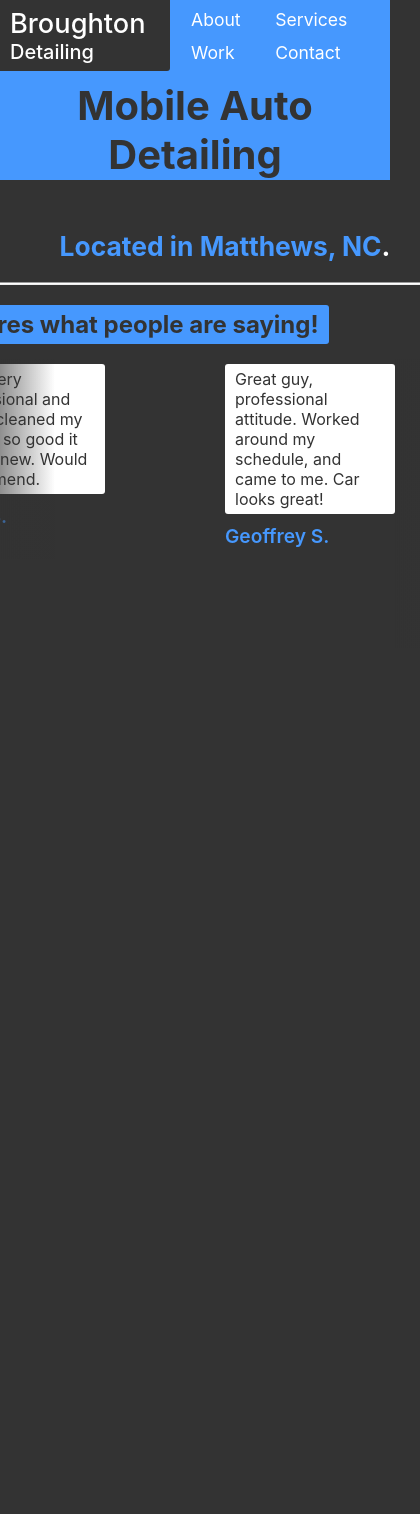
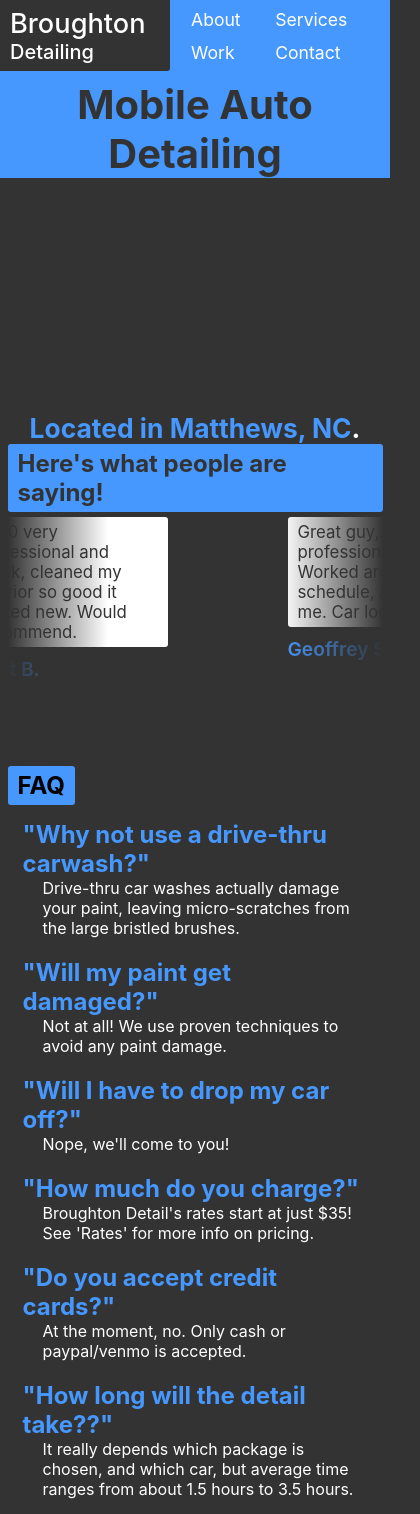
Before and after one commit to jlbroughton88/Broughton_Detailing, a React (Create React App) app in the folder client/: page / in a window 390 px wide. Shown: the whole page, 420 px wide, since content can reach past the window. Before the commit the page ends 844 px from the top, so only its background shows below. Built offline with nearby package versions, Linux system fonts and the light colour scheme.

Commit message:
fixed bug on homepage that showed the little bar at the bottom

```diff
--- a/client/src/App.css
+++ b/client/src/App.css
@@ -4,4 +4,5 @@
 
 .App {
  min-height: 100%;
+ height: 100%;
 }
--- a/client/src/components/Contact1/Contact1.scss
+++ b/client/src/components/Contact1/Contact1.scss
@@ -1,5 +1,5 @@
 .contactMother {
-  height: 100vh;
+  height: 100%;
   .contactMain {
     display: flex;
     flex-direction: row;
@@ -7,12 +7,14 @@
 
     .leftSect {
       height: 100%;
-      width: 50%;
+      width: calc(50% - 30px);
       background: #4698fe;
       display: flex;
       align-items: center;
       justify-content: flex-end;
       padding-right: 30px;
+      position: fixed;
+
       .headDiv {
         margin-bottom: 100px;
         display: flex;
@@ -34,6 +36,8 @@
       align-items: flex-start;
       justify-content: center;
       flex-direction: column;
+      position: relative;
+      left: 50%;
       .rightSectChild {
         padding-left: 30px;
         margin-bottom: 100px;
@@ -120,6 +124,7 @@
         width: 100%;
         height: 180px;
         padding-right: 0;
+        position: static;
         .headDiv {
           margin: 0;
           justify-content: center;
@@ -145,7 +150,8 @@
         height: 180px;
       }
       .rightSect {
-        justify-content: center;
+        justify-content: flex-start;
+        left: 0;
         .rightSectChild {
           align-self: center;
           margin-top: 50px;
--- a/client/src/components/Home1/Home1.js
+++ b/client/src/components/Home1/Home1.js
@@ -30,6 +30,37 @@
     }
   ];
 
+  const FAQs = [
+    {
+      question: "Why not use a drive-thru carwash?",
+      answer:
+        "Drive-thru car washes actually damage your paint, leaving micro-scratches from the large bristled brushes."
+    },
+    {
+      question: "Will my paint get damaged?",
+      answer: "Not at all! We use proven techniques to avoid any paint damage."
+    },
+
+    {
+      question: "Will I have to drop my car off?",
+      answer: "Nope, we'll come to you!"
+    },
+    {
+      question: "How much do you charge?",
+      answer:
+        "Broughton Detail's rates start at just $35! See 'Rates' for more info on pricing."
+    },
+    {
+      question: "Do you accept credit cards?",
+      answer: "At the moment, no. Only cash or paypal/venmo is accepted."
+    },
+    {
+      question: "How long will the detail take??",
+      answer:
+        "It really depends which package is chosen, and which car, but average time ranges from about 1.5 hours to 3.5 hours."
+    }
+  ];
+
   return (
     <div className="home1Mother">
       <div className="home1Main">
@@ -39,24 +70,38 @@
           </div>
         </section>
         <section className="rightSect">
-          <div className="addrSloganDiv">
-            <div className="addrDiv">
-              <h3 className="addrText">Located in Matthews, NC</h3>
+          <div className="rightSectChild">
+            <div className="addrParent">
+              <div className="addrDiv">
+                <h3 className="addrText">Located in Matthews, NC</h3>
+              </div>
             </div>
-            <hr />
             <div className="reviewsParent">
               <div className="reviewsHeadDiv">
-                <h2 className="reviewsHead">Heres what people are saying!</h2>
+                <h2 className="reviewsHead">Here's what people are saying!</h2>
               </div>
               <div className="reviewsDiv">
                 <div className="reviewsScroll">
                   {reviews.map(rev => (
-                    <div className="revItem">
+                    <div key={rev.text} className="revItem">
                       <p className="revText">{rev.text}</p>
                       <p className="revName">{rev.name}</p>
                     </div>
                   ))}
                 </div>
+              </div>
+            </div>
+            <div className="FAQDiv">
+              <div className="FAQHeadDiv">
+                <h2 className="FAQHead">FAQ</h2>
+              </div>
+              <div className="FAQListDiv">
+                {FAQs.map(faq => (
+                  <div key={faq.question} className="faqItem">
+                    <h2 className="faqQuestion">"{faq.question}"</h2>
+                    <p className="faqAnswer">{faq.answer}</p>
+                  </div>
+                ))}
               </div>
             </div>
           </div>
--- a/client/src/components/Home1/Home1.scss
+++ b/client/src/components/Home1/Home1.scss
@@ -1,30 +1,41 @@
 @mixin white-gradient-left {
-	background: linear-gradient(to right,  rgba(51,51,51,1) 0%,rgba(51,51,51,0) 100%);
+  background: linear-gradient(
+    to right,
+    rgba(51, 51, 51, 1) 0%,
+    rgba(51, 51, 51, 0) 100%
+  );
 }
 @mixin white-gradient-right {
-	background: linear-gradient(to left,  rgba(51,51,51,1) 0%,rgba(51,51,51,0) 100%);
+  background: linear-gradient(
+    to left,
+    rgba(51, 51, 51, 1) 0%,
+    rgba(51, 51, 51, 0) 100%
+  );
 }
 
-
 .home1Mother {
-  height: 100vh;
+  height: 100%;
+  width: 100%;
   .home1Main {
     display: flex;
     flex-direction: row;
     height: 100%;
+    width: 100%;
 
     .leftSect {
-      height: 100%;
-      width: 50%;
+      height: 100vh;
+      width: calc(50% - 30px);
       background: #4698fe;
       display: flex;
       align-items: center;
       justify-content: flex-end;
       padding-right: 30px;
+      position: fixed;
+
       .headDiv {
-        max-width: 400px;
         margin-bottom: 100px;
         display: flex;
+        justify-content: flex-end;
         width: 100%;
         .head {
           text-align: end;
@@ -39,15 +50,15 @@
       width: 50%;
       background: #333;
       display: flex;
-      align-items: center;
-      overflow: hidden;
-      padding-left: 30px;
-      .addrSloganDiv {
-        display: flex;
       flex-direction: column;
+      align-items: flex-start;
       justify-content: flex-start;
-        align-items: flex-start;
-        margin-bottom: 100px;
+      padding-top: 40vh;
+      position: relative;
+      left: 50%;
+      .rightSectChild {
+        width: 100%;
+        .addrParent {
           .addrDiv {
             .addrText {
               color: #4698fe;
@@ -59,16 +70,7 @@
               }
             }
           }
-        hr {
-          height: 1px;
-          color: #ffffff;
-          width: 100px;
-          background: #ffffff;
-          margin: 0;
-          margin-top: 20px;
-          margin-bottom: 20px;
         }
-
         @keyframes scrollRevs {
           from {
             transform: translate(0);
@@ -83,6 +85,8 @@
             display: flex;
             justify-content: flex-start;
             .reviewsHead {
+              max-width: 500px;
+              width: calc(100% - 15px);
               color: #333;
               background: #4698fe;
               padding: 5px 10px;
@@ -90,31 +94,33 @@
             }
           }
           .reviewsDiv {
-            width: 500px;
+            max-width: 500px;
+            width: calc(100% - 15px);
             overflow: hidden;
-            padding: 15px 20px;
+            // padding: 15px 20px;
             display: flex;
             position: relative;
 
-            &:before{
+            &:before {
               @include white-gradient-left();
-              content: '';
+              content: "";
               position: absolute;
-              height: 200px;
+              height: 100%;
               width: 100px;
+              top: 0;
               left: 0;
               z-index: 2;
             }
-            &:after{
+            &:after {
               @include white-gradient-right();
-              content: '';
+              content: "";
               position: absolute;
               height: 100%;
               width: 100px;
               right: 0;
+              top: 0;
               z-index: 2;
             }
-
 
             .reviewsScroll {
               display: flex;
@@ -125,13 +131,15 @@
               .revItem {
                 margin-left: 100px;
                 padding: 5px 10px;
+                width: 225px;
                 .revText {
-                  width: 150px;
+                  width: 180px;
                   background: #ffffff;
                   color: #333;
                   padding: 5px 10px;
                   border-radius: 3px;
                   margin-bottom: 10px;
+                  font-size: 1.05rem;
                 }
                 .revName {
                   font-size: 1.2rem;
@@ -142,16 +150,44 @@
             }
           }
         }
+
+        .FAQDiv {
+          max-width: 500px;
+          width: calc(100% - 15px);
+          .FAQHeadDiv {
+            display: flex;
+            justify-content: flex-start;
+            .FAQHead {
+              background: #4698fe;
+              padding: 5px 10px;
+              border-radius: 3px;
+            }
+          }
+          .FAQListDiv {
+            .faqItem {
+              margin: 10px 5px;
+              border-radius: 3px;
+              padding: 5px 10px;
+              .faqQuestion {
+                color: #4698fe;
+              }
+              .faqAnswer {
+                margin-left: 20px;
+                color: #ffffff;
+              }
+            }
+          }
+        }
       }
     }
   }
   @media (max-width: 650px) {
-    height: 100%;
     .home1Main {
       flex-direction: column;
       .leftSect {
         display: flex;
         justify-content: center;
+        position: static;
         width: 100%;
         height: 180px;
         padding-right: 0;
@@ -167,23 +203,49 @@
       }
       .rightSect {
         width: 100%;
+        align-self: center;
         align-items: flex-start;
         justify-content: center;
-        .addrSloganDiv {
+        padding-left: 0;
+        left: 0;
+        // top: 180px;
+        .rightSectChild {
+          display: flex;
+          flex-direction: column;
+          align-self: center;
+          align-items: center;
+          justify-content: center;
+          .addrParent {
             padding-left: 0;
             padding: 0 20px 0 20px;
             margin-top: 50px;
             align-items: center;
             .addrDiv {
+
               .addrText {
                 font-size: 1.65rem;
                 text-align: center;
                 align-self: center;
               }
             }
-          hr {
+          }
+          .reviewsParent {
+            width: calc(100% - 15px);
+            .reviewsHeadDiv{
+              max-width: initial;
+              .reviewsHead{
+                max-width: initial;
+              }
+            }
+
+            .reviewsDiv {
+              width: 100%;
+              max-width: initial;
+            }
+          }
+          .FAQDiv {
+            max-width: initial;
             align-self: center;
-            width: 90%;
           }
         }
       }
--- a/client/src/components/Navbar/Navbar.scss
+++ b/client/src/components/Navbar/Navbar.scss
@@ -40,8 +40,9 @@
     }
   }
 
-  @media (max-width: 1068px) {
-    position: absolute;
+
+  @media (max-width: 1100px) {
+
     .navMain {
       .navLogoDiv {
         padding: 7px 10px;
@@ -71,4 +72,7 @@
       }
     }
   }
+  @media(max-width: 500px) {
+    position: absolute;
+  }
 }
--- a/client/src/components/pages/Home.js
+++ b/client/src/components/pages/Home.js
@@ -3,9 +3,7 @@
 
 const Home = () => {
     return (
-    <div>
         <Home1/>
-    </div>
     )
 }
 
```
Also changed, not shown: client/src/components/About1/About1.scss (+11 -10 lines), client/src/components/Services1/Services1.scss (+8 -3 lines), client/src/components/Work1/Work1.scss (+23 -29 lines), 13 other files (tests, documents, lock files or other folders). Lines whose indentation alone changed are shown as unchanged.
